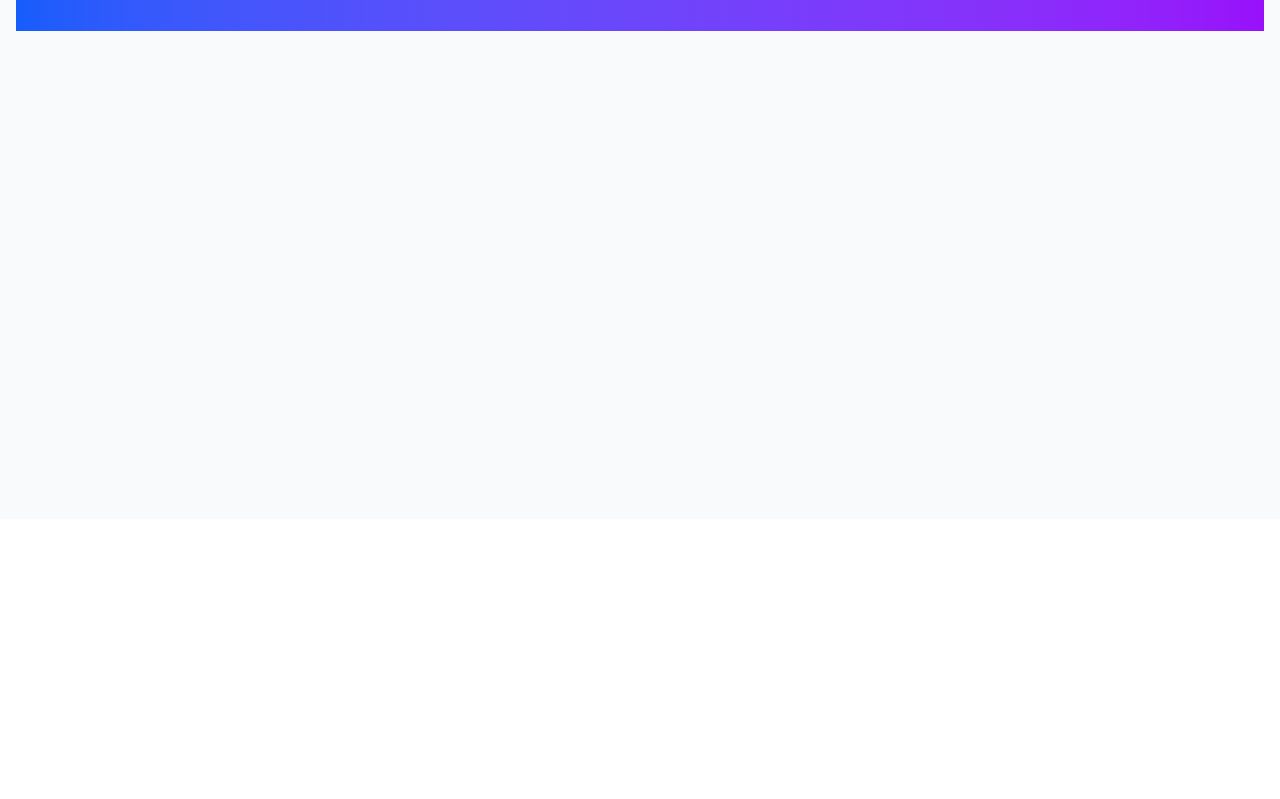
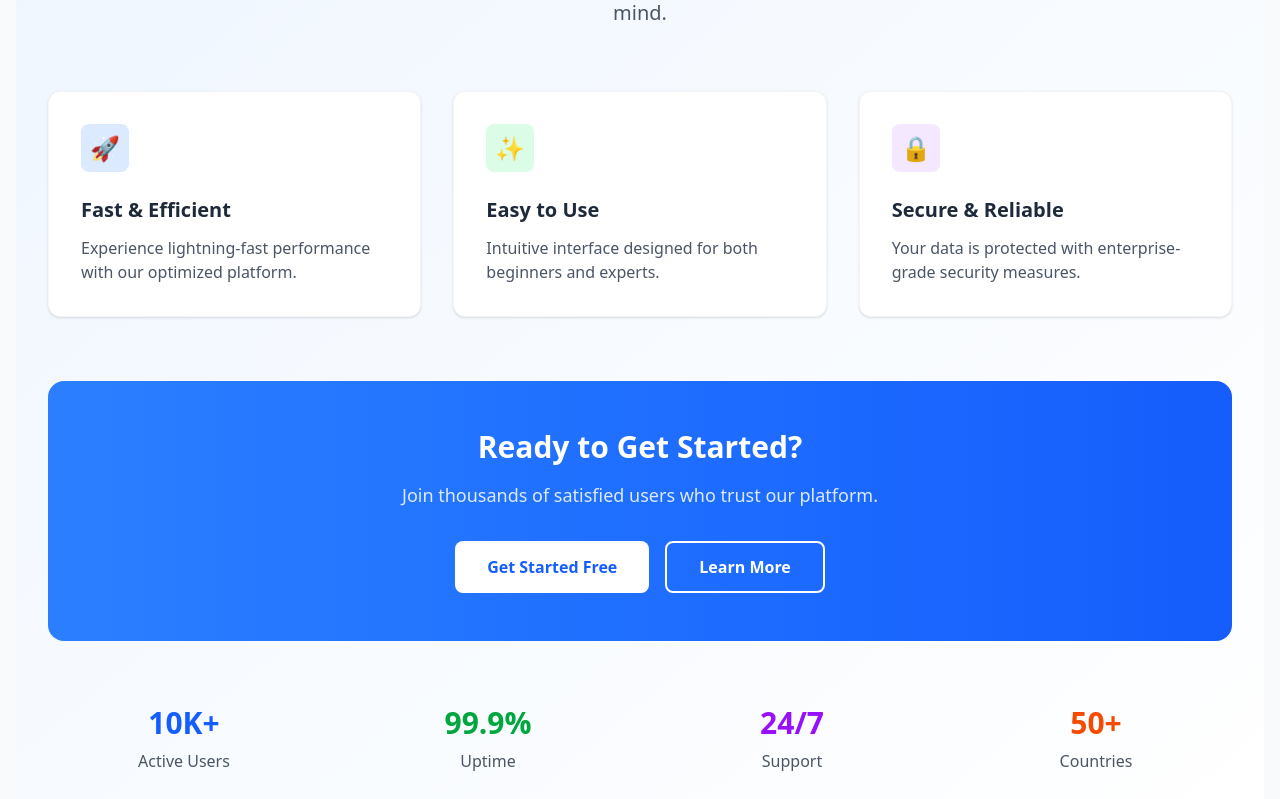
Before and after one commit to Douna011/Routeapp, a React (Vite) app: page / in a window 1280 px wide. Shown: the part 281-1080 px from the top of the page. Before the commit the page ends 800 px from the top, so only its background shows below. Built offline with nearby package versions, Linux system fonts and the light colour scheme.

Commit message:
video 93-94

```diff
--- a/index.html
+++ b/index.html
@@ -2,7 +2,7 @@
 <html lang="en">
   <head>
     <meta charset="UTF-8" />
-    <link rel="icon" type="image/svg+xml" href="/vite.svg" />
+    <link rel="icon" type="image/svg+xml" href="/about-me.svg" />
     <meta name="viewport" content="width=device-width, initial-scale=1.0" />
     <link rel="stylesheet" href="/dist/style.css">
     <title>big_ne</title>
--- a/src/App.jsx
+++ b/src/App.jsx
@@ -1,49 +1,69 @@
 import './App.css';
-import { createBrowserRouter,RouterProvider } from "react-router-dom";
+import { createRoutesFromElements, Router, RouterProvider } from "react-router-dom";
 import { HomePage,About,Service,ErrorPage} from './pages';
 import RootLayout from './Layouts/RootLayouts';
 import AboutLayout from './Layouts/AboutLayout';
+import { createBrowserRouter, Route } from 'react-router-dom';
+// First approach using createBrowserRouter with route objects this one is the very basic way to create route in react router dom v6.4 and above
+// const router = createBrowserRouter([
+//   {
+//     path:"/",
+//     element:<RootLayout/>,
+//     errorElement:<ErrorPage />,
+//     children:[
+//        {
+//     // path:"home",
+//     index:true,
+//     element:<HomePage/>,
+//   },
+//        {
+//     path:"about",
+//     element:<AboutLayout/>,
+//     children:[
+//       {
+//         path:"vision",
+//         element:<h4>Visions...</h4>
+//       },
 
-const router = createBrowserRouter([
-  {
-    path:"/",
-    element:<RootLayout/>,
-    errorElement:<ErrorPage />,
-    children:[
-       {
-    // path:"home",
-    index:true,
-    element:<HomePage/>,
-  },
-       {
-    path:"about",
-    element:<AboutLayout/>,
-    children:[
-      {
-        path:"vision",
-        element:<h4>Visions...</h4>
-      },
+//       {
+//         path:"mission",
+//         element:<h4>Mission...</h4>
+//       },
 
-      {
-        path:"mission",
-        element:<h4>Mission...</h4>
-      },
+//       {
+//         path:"goal",
+//         element:<h4>Goals...</h4>
+//       },
 
-      {
-        path:"goal",
-        element:<h4>Goals...</h4>
-      },
+//     ],
+//   },
+//   {
+//     path:"service",
+//     element:<Service/>,
+//   }
+//     ]
+//   },
 
-    ],
-  },
-  {
-    path:"service",
-    element:<Service/>,
-  }
-    ]
-  },
+// ]);
 
-]);
+// Second approach using createBrowserRouter and createRoutesFromElements
+const routers = createBrowserRouter(createRoutesFromElements(
+
+
+    <Route path="/" element={<RootLayout />} errorElement={<ErrorPage />}>
+      <Route index element={<HomePage />} />
+      <Route path="about" element={<AboutLayout />}>
+        <Route path="vision" element={<h4>Visions...</h4>} />
+        <Route path="mission" element={<h4>Mission...</h4>} />
+        <Route path="goal" element={<h4>Goals...</h4>} />
+      </Route>
+      <Route path="service" element={<Service />} />
+
+    </Route>
+
+
+)
+)
 
 
 
@@ -51,7 +71,9 @@ function App() {
   return (
     <div className="min-h-screen bg-gray-50">
       <div className="container mx-auto px-4 py-8">
-        <RouterProvider router={router} />
+        {/* <RouterProvider router={router} /> */}
+        <RouterProvider router={routers} />
+
       </div>
     </div>
   );
--- a/src/Layouts/RootLayouts.jsx
+++ b/src/Layouts/RootLayouts.jsx
@@ -6,7 +6,7 @@ const layout = () => {
   return (
     <div>
       <NavBar/>
-    <h1>Douna</h1>
+    {/* <h1>Douna</h1> */}
       <Outlet/>
       <Footer/>
     </div>
--- a/src/components/NavBar.jsx
+++ b/src/components/NavBar.jsx
@@ -3,18 +3,18 @@ import Logo from "../assets/M6.jpg";
 
 const NavBar = () => {
   return (
-    <nav className="bg-gradient-to-r from-blue-50 to-white shadow-lg sticky top-0 z-50">
+    <nav className="bg-linear-to-r from-blue-50 to-white shadow-lg sticky top-0 z-50">
       <div className="max-w-7xl mx-auto px-4 sm:px-6 lg:px-8">
         <div className="flex items-center justify-between h-16">
 
           {/* Logo Section */}
-          <div className="flex-shrink-0 flex items-center">
+          <div className="shrink-0 flex items-center">
             <img
               src={Logo}
               alt="Douna"
               className="h-10 w-10 md:h-12 md:w-12 object-cover rounded-full ring-2 ring-blue-200"
             />
-            <span className="ml-3 text-xl md:text-2xl font-bold bg-gradient-to-r from-blue-600 to-purple-600 bg-clip-text text-transparent">
+            <span className="ml-3 text-xl md:text-2xl font-bold bg-linear-to-r from-blue-600 to-purple-600 bg-clip-text text-transparent">
               Douna
             </span>
           </div>
--- a/src/pages/HomePage.jsx
+++ b/src/pages/HomePage.jsx
@@ -1,11 +1,80 @@
-
-
 const HomePage = () => {
   return (
-    <div>
-      <h2 className="text-2xl hover:via-yellow-200 tra">Home Page</h2>
-      {/* <Outlet/> */}
+    <div className="min-h-screen bg-linear-to-br from-blue-50 to-white">
+      <div className="max-w-7xl mx-auto px-4 sm:px-6 lg:px-8 py-12 md:py-20">
+        {/* Hero Section */}
+        <div className="text-center mb-16">
+          <h1 className="text-4xl md:text-5xl lg:text-6xl font-bold text-gray-900 mb-4">
+            Welcome to Our Platform
+          </h1>
+          <p className="text-xl text-gray-600 max-w-3xl mx-auto">
+            A modern solution for all your needs. Simple, efficient, and designed with you in mind.
+          </p>
+        </div>
 
+        {/* Features Grid */}
+        <div className="grid grid-cols-1 md:grid-cols-2 lg:grid-cols-3 gap-8 mb-16">
+          <div className="bg-white p-8 rounded-xl shadow-sm border border-gray-100 hover:shadow-md transition-shadow duration-300">
+            <div className="w-12 h-12 bg-blue-100 rounded-lg flex items-center justify-center mb-6">
+              <span className="text-2xl">🚀</span>
+            </div>
+            <h3 className="text-xl font-semibold text-gray-800 mb-3">Fast & Efficient</h3>
+            <p className="text-gray-600">Experience lightning-fast performance with our optimized platform.</p>
+          </div>
+
+          <div className="bg-white p-8 rounded-xl shadow-sm border border-gray-100 hover:shadow-md transition-shadow duration-300">
+            <div className="w-12 h-12 bg-green-100 rounded-lg flex items-center justify-center mb-6">
+              <span className="text-2xl">✨</span>
+            </div>
+            <h3 className="text-xl font-semibold text-gray-800 mb-3">Easy to Use</h3>
+            <p className="text-gray-600">Intuitive interface designed for both beginners and experts.</p>
+          </div>
+
+          <div className="bg-white p-8 rounded-xl shadow-sm border border-gray-100 hover:shadow-md transition-shadow duration-300">
+            <div className="w-12 h-12 bg-purple-100 rounded-lg flex items-center justify-center mb-6">
+              <span className="text-2xl">🔒</span>
+            </div>
+            <h3 className="text-xl font-semibold text-gray-800 mb-3">Secure & Reliable</h3>
+            <p className="text-gray-600">Your data is protected with enterprise-grade security measures.</p>
+          </div>
+        </div>
+
+        {/* CTA Section */}
+        <div className="bg-linear-to-r from-blue-500 to-blue-600 rounded-2xl p-8 md:p-12 text-white text-center">
+          <h2 className="text-3xl font-bold mb-4">Ready to Get Started?</h2>
+          <p className="text-blue-100 text-lg mb-8 max-w-2xl mx-auto">
+            Join thousands of satisfied users who trust our platform.
+          </p>
+          <div className="flex flex-col sm:flex-row gap-4 justify-center">
+            <button className="bg-white text-blue-600 font-semibold py-3 px-8 rounded-lg hover:bg-blue-50 transition-colors duration-300">
+              Get Started Free
+            </button>
+            <button className="bg-transparent border-2 border-white text-white font-semibold py-3 px-8 rounded-lg hover:bg-white/10 transition-colors duration-300">
+              Learn More
+            </button>
+          </div>
+        </div>
+
+        {/* Stats */}
+        <div className="mt-16 grid grid-cols-2 md:grid-cols-4 gap-8 text-center">
+          <div>
+            <div className="text-3xl font-bold text-blue-600 mb-2">10K+</div>
+            <div className="text-gray-600">Active Users</div>
+          </div>
+          <div>
+            <div className="text-3xl font-bold text-green-600 mb-2">99.9%</div>
+            <div className="text-gray-600">Uptime</div>
+          </div>
+          <div>
+            <div className="text-3xl font-bold text-purple-600 mb-2">24/7</div>
+            <div className="text-gray-600">Support</div>
+          </div>
+          <div>
+            <div className="text-3xl font-bold text-orange-600 mb-2">50+</div>
+            <div className="text-gray-600">Countries</div>
+          </div>
+        </div>
+      </div>
     </div>
   )
 }
```
Also changed, not shown: src/pages/Service.jsx (+48 -4 lines), public/about-me.svg (added).
